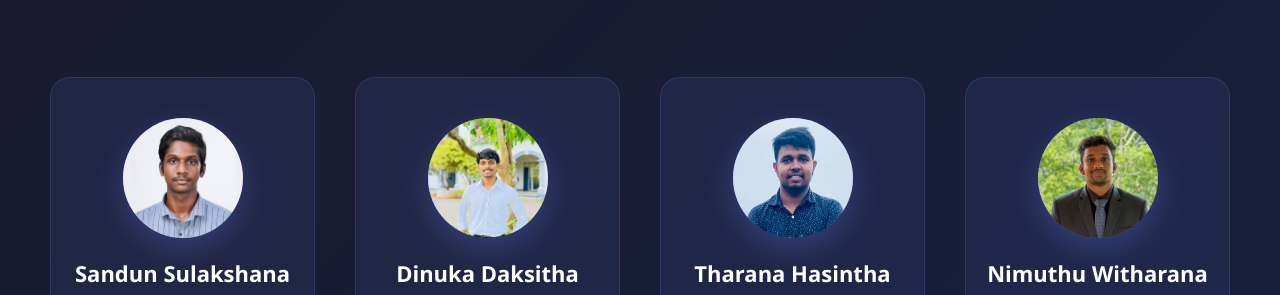
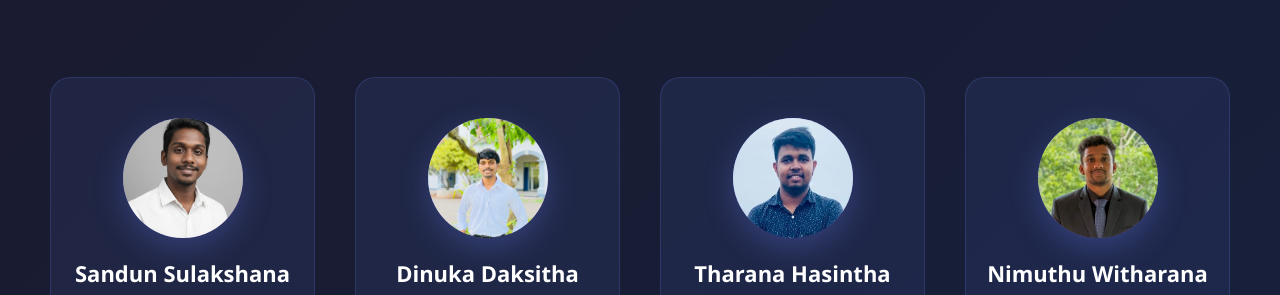
Before and after one commit to projectlibrioo-source/libriolandingpage, a plain HTML site: page index.html in a window 1280 px wide. Shown: the part 4443-4738 px from the top of the page. Drawn offline with nearby package versions, Linux system fonts and the light colour scheme.

Commit message:
changedImage

```diff
--- a/index.html
+++ b/index.html
@@ -154,7 +154,7 @@
         <div class="team-grid">
             <div class="team-card">
                 <div class="team-avatar">
-                    <img src="sandun.jpeg" alt="Sandun Profile">
+                    <img src="Sandun.png" alt="Sandun Profile">
                 </div>
                 <h3>Sandun Sulakshana</h3>
                 <p>Back-End Developer</p>
```
Also changed, not shown: Sandun.png (added).
